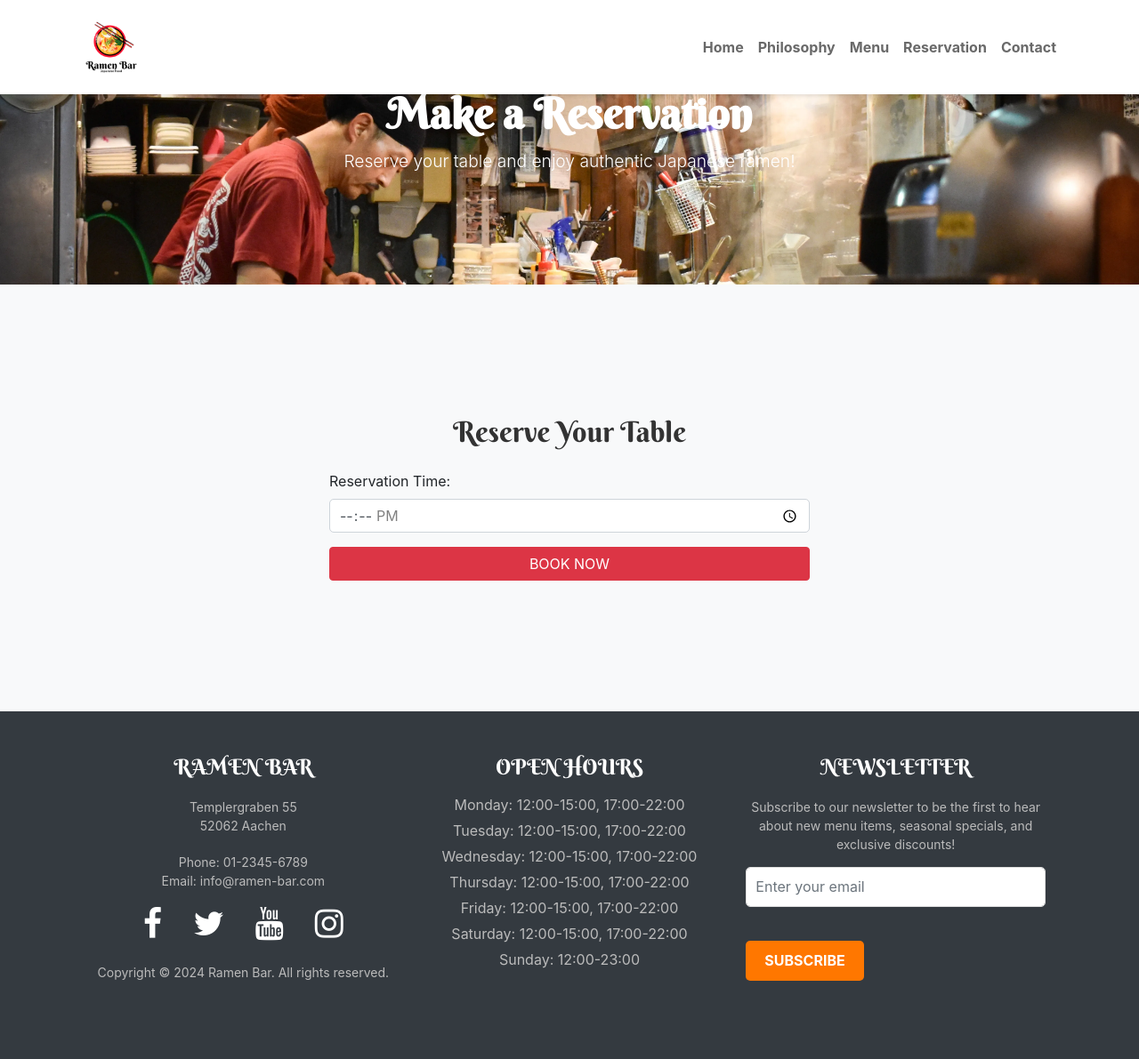
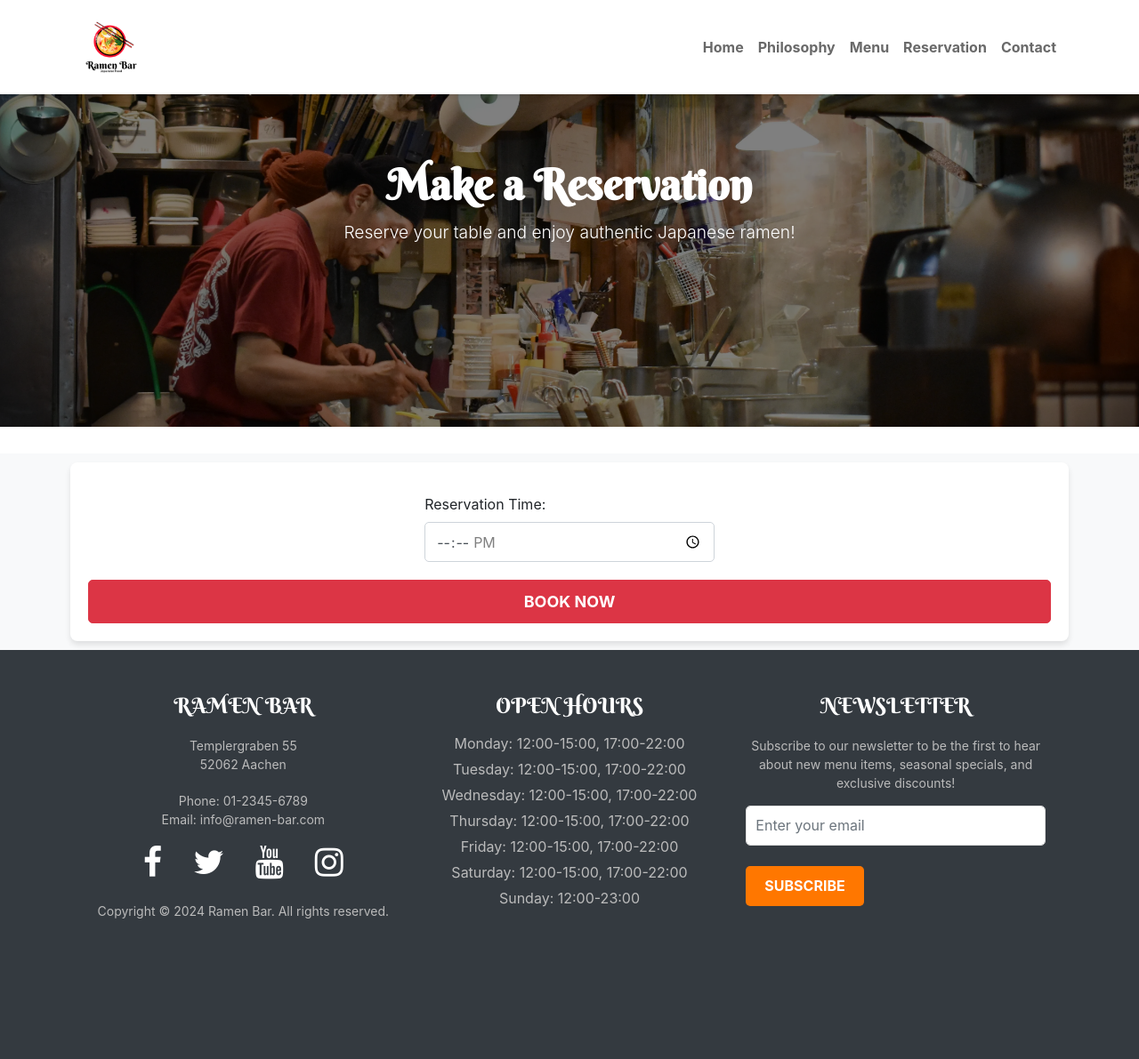
Before and after one commit to micmic210/new-ramen-app, a Django app: template booking/templates/booking/reservation.html in a window 1280 px wide. Shown: the whole page at 89% size. After the commit the page ends 1033 px from the top, so only its background shows below. Run offline with Django 4.2, Linux system fonts and the light colour scheme; the template is opened without the code that fills it, so the values that code supplies are empty.

Commit message:
Adjust layout of the reservation.html to fit the form and the header image in one page

```diff
--- a/booking/templates/booking/reservation.html
+++ b/booking/templates/booking/reservation.html
@@ -11,6 +11,7 @@ Reservation - Ramen Bar
 
 <!-- Common Header Section -->
 <section id="common-header" class="d-flex align-items-center justify-content-center position-relative text-white">
+    <div class="overlay"></div>
     <div class="container text-center position-relative">
         <h1 class="display-4 font-weight-bold">Make a Reservation</h1>
         <p class="lead mb-4">Reserve your table and enjoy authentic Japanese ramen!</p>
@@ -21,38 +22,35 @@ Reservation - Ramen Bar
 <section id="reservationForm" class="d-flex align-items-center justify-content-center bg-light">
     <div class="container">
         <div class="row justify-content-center">
-            <div class="col-lg-6">
-                <h2 class="text-center mb-4">Reserve Your Table</h2>
+            <div class="col-lg-12">
                 <form method="post" action="">
                     {% csrf_token %}
-                    <div class="mb-3">
+                    <div class="row">
+                        <div class="col-md-4">
                             {{ form.name.label_tag }}
                             {{ form.name }}
                         </div>
-                    <div class="mb-3">
+                        <div class="col-md-4">
                             {{ form.email.label_tag }}
                             {{ form.email }}
                         </div>
-                    <div class="mb-3">
+                        <div class="col-md-4">
                             {{ form.phone.label_tag }}
                             {{ form.phone }}
                         </div>
-                    <div class="mb-3">
+                        <div class="col-md-4">
                             {{ form.reservation_date.label_tag }}
                             {{ form.reservation_date }}
                         </div>
-                    <div class="mb-3">
+                        <div class="col-md-4">
                             <label for="reservation_time">Reservation Time:</label>
-                        <input type="time" id="reservation_time" name="reservation_time" class="form-control" step="900"
-                            min="12:00" max="21:00" required>
+                            <input type="time" id="reservation_time" name="reservation_time" class="form-control"
+                                step="900" min="12:00" max="21:00" required>
                         </div>
-                    <div class="mb-3">
+                        <div class="col-md-4">
                             {{ form.guests.label_tag }}
                             {{ form.guests }}
                         </div>
-                    <div class="mb-3">
-                        {{ form.special_request.label_tag }}
-                        {{ form.special_request }}
                     </div>
                     <button type="submit" class="btn btn-danger w-100">Book Now</button>
                 </form>
--- a/static/css/style.css
+++ b/static/css/style.css
@@ -149,13 +149,29 @@ header {
 
 /* Common Header */
 #common-header {
-  background: url('static/img/header-image.webp') center / cover no-repeat;
-  height: 40vh;
-  display: flex;
+  background: url('../img/header-image.webp') center / cover no-repeat;
+  height: 60vh;
+  /* display: flex;
   align-items: center;
-  justify-content: center;
+  justify-content: center; */
+  position: relative;
   color: white;
   text-align: center;
+  margin-bottom: 30px; /* Space between the header image and the content*/
+}
+
+#common-header .overlay {
+  position: absolute;
+  top: 0;
+  left: 0;
+  width: 100%;
+  height: 100%;
+  background-color: rgba(0, 0, 0, 0.5);
+  z-index: 1;
+}
+#common-header .container {
+  position: relative;
+  z-index: 2;
 }
 
 #common-header h1 {
@@ -220,26 +236,57 @@ header {
   color: green;
   border-color: green;
 }
+
 /* === Reservation Form Section */
 #reservationForm {
-  height: 60vh;
+  background-color: #f8f9fa;
+  padding: 10px 0;
+}
+
+#reservationForm .container {
+  max-width: 90%;
+  margin: 0 auto;
+}
+
+#reservationForm form {
+  background: white;
+  padding: 20px;
+  border-radius: 8px;
+  box-shadow: 0 4px 6px rgba(0, 0, 0, 0.1);
+}
+
+#reservationForm .row {
   display: flex;
-  align-items: center;
+  flex-wrap: wrap;
+  gap: 15px;
   justify-content: center;
 }
 
-form .form-control {
-  margin-bottom: 15px;
-  padding: 10px;
-  border-radius: 5px;
-  font-size: 16px;
+#reservationForm .col-md-4 {
+  flex: 0 0 calc(33.333% - 15px);
+  max-width: calc(33.333% - 15px);
 }
 
-form button {
+form .form-control {
+  height: 45px;
+  font-size: 16px;
+  border-radius: 5px;
+}
+
+form button, #reservationForm .btn {
   font-size: 18px;
   padding: 10px;
   border-radius: 5px;
   font-weight: bold;
+  margin-top: 20px;
+}
+
+/*　Mobile */
+@media (max-width: 768px) {
+  #reservationForm .col-md-4 {
+      flex: 0 0 100%;
+      max-width: 100%;
+  }
 }
 
 /* === Footer Adjustments === */
```
Lines whose indentation alone changed are shown as unchanged.
